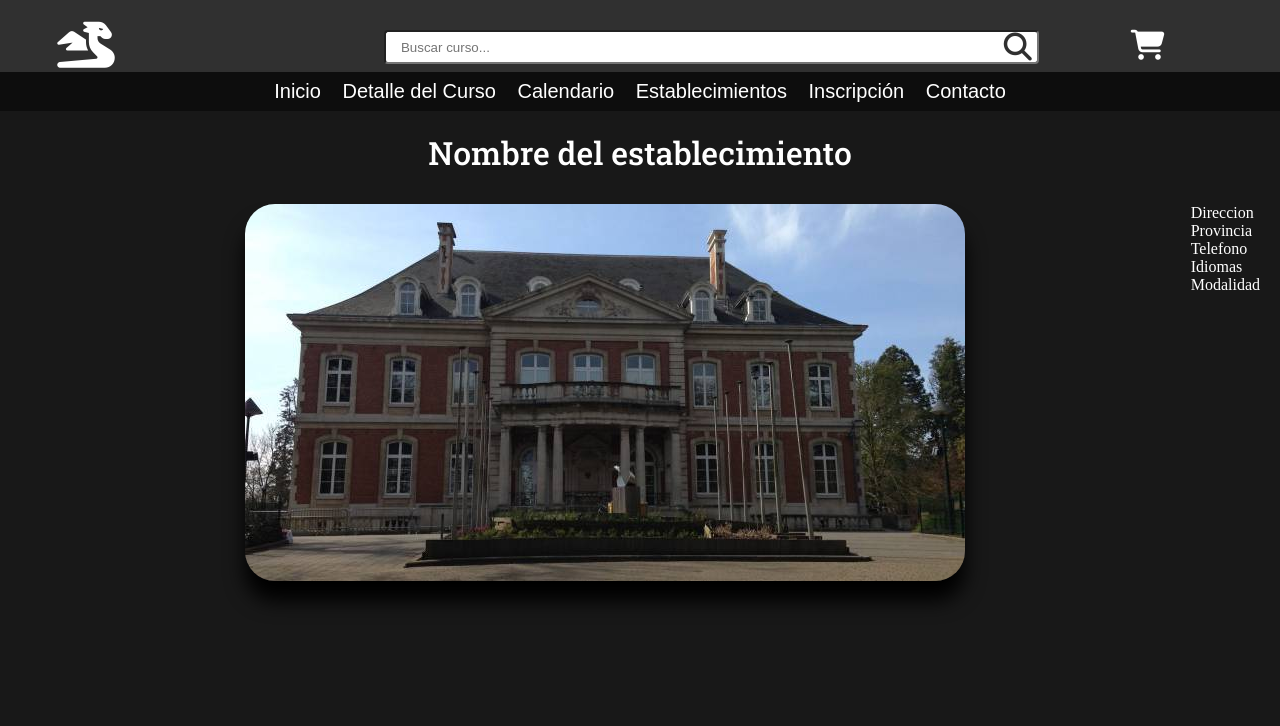
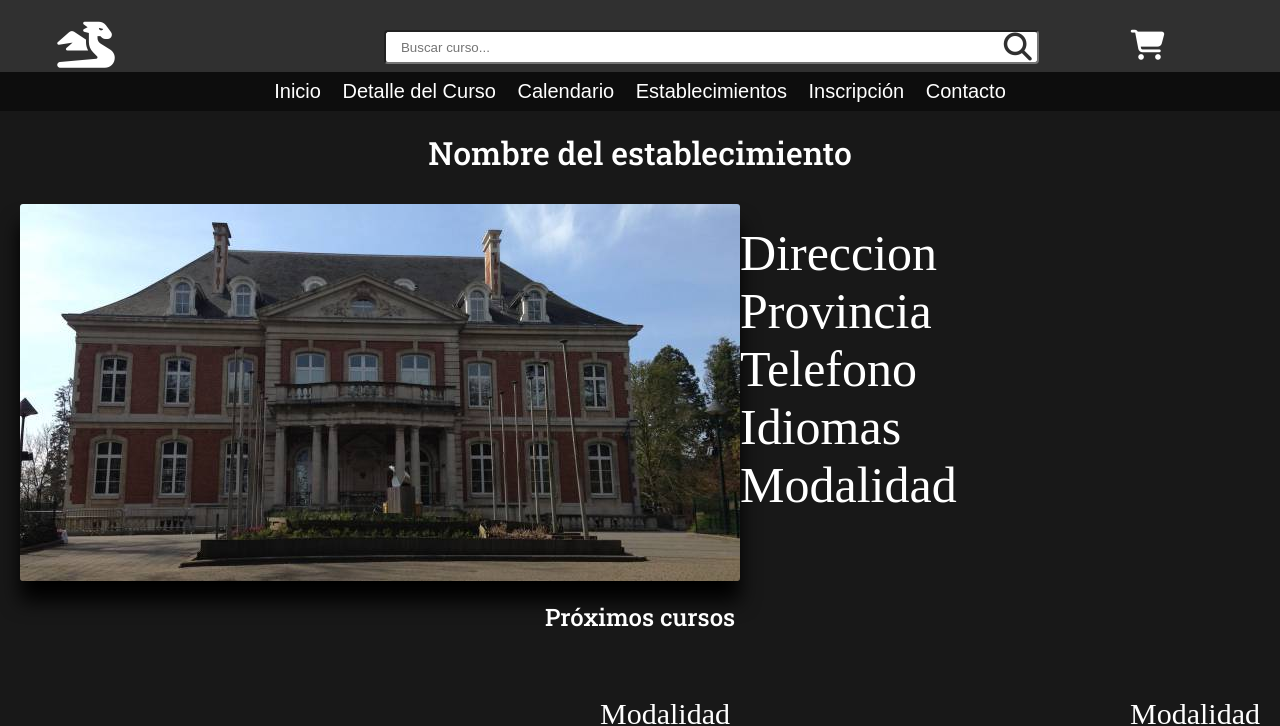
Before and after one commit to Rayvony/TP1, a plain HTML site: page establecimientos.html in a window 1280 px wide. Shown: the top 726 px of the page. Drawn offline with Linux system fonts and the light colour scheme.

Commit message:
Add files via upload

```diff
--- a/css/styles.css
+++ b/css/styles.css
@@ -91,7 +91,6 @@ h1{
 }
 h2{
  text-align: center;
- padding-top: 5em;
  color: white;
  font-family: "Roboto Slab", serif;
  font-weight: normal;
@@ -273,14 +272,20 @@ ol{
 }
 /*Establecimientos*/
 .contenedor-establecimiento1{
- display:flex;
+ display: flex;
  padding: 20px;
 }
 .contenedor-establecimiento1 img{
  width: auto;
  margin: auto;
+ border-radius: 3px;
+ box-shadow: 0 20px 20px black;
+}
+.textoimagen1{
+ margin-right: 30%;
+ font-size: 50px;
+ margin-top: 20px;
  border-radius: 30px;
- box-shadow: 0 20px 20px black;
 }
 .contenedor-establecimiento2{
  display: flex;
@@ -296,6 +301,11 @@ ol{
  border-radius: 30px;
  box-shadow: 0 20px 20px black;
 margin-bottom: 30px;
+}
+.textoimagen2{
+ margin: auto;
+ font-size: 30px;
+ padding-right: 100px;
 }
 /*footer*/
 footer {
```
